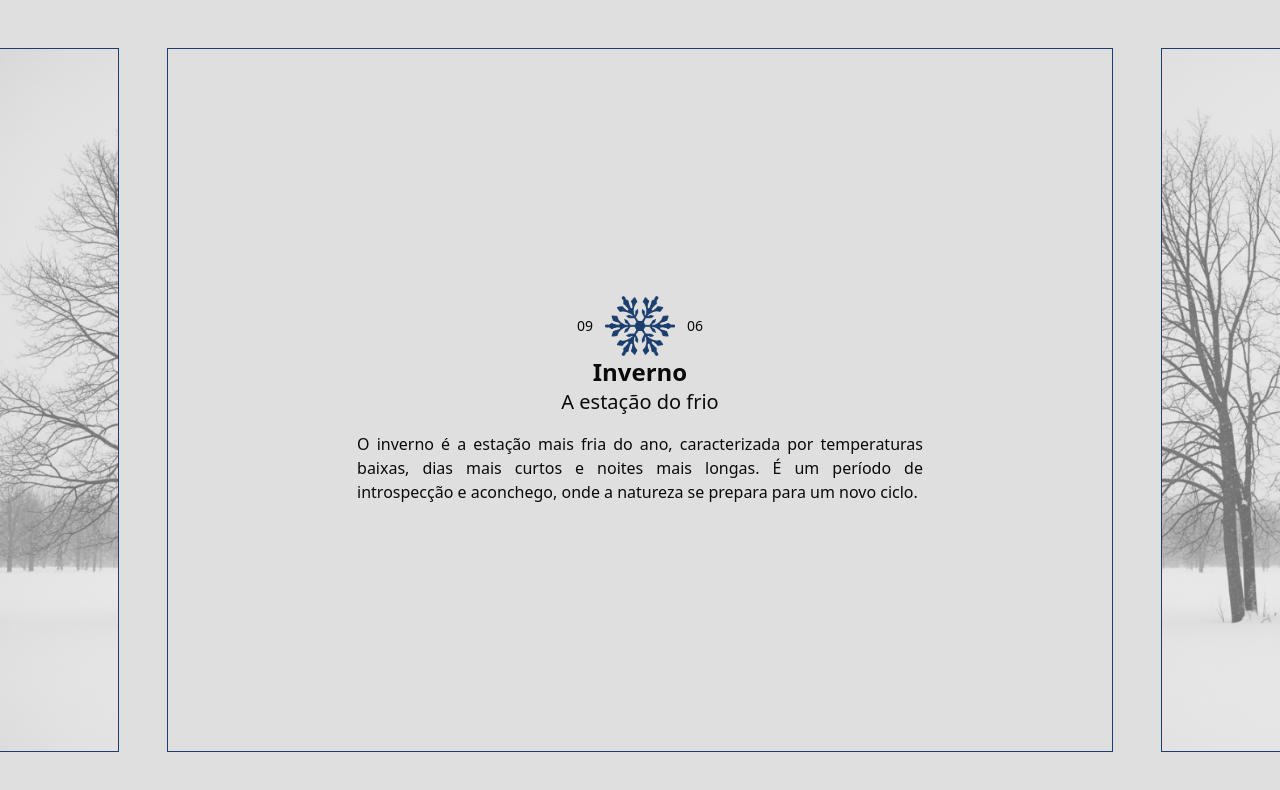
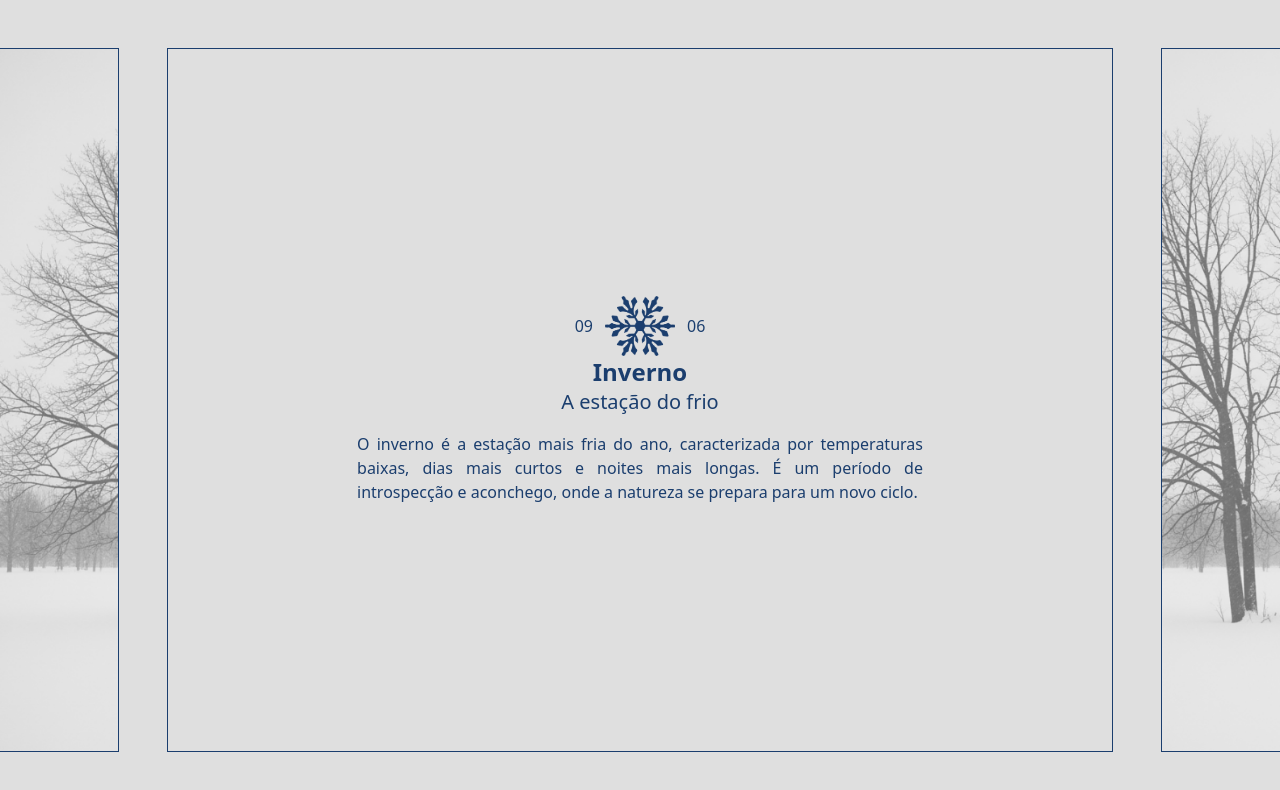
Before and after one commit to f-rxfxel/one-year, a Next.js app: page / in a window 1280 px wide. Shown: the top 790 px of the page. Built offline with nearby package versions, Linux system fonts and the light colour scheme.

Commit message:
Atualização das transições de imagens e cores dos textos

```diff
--- a/app/globals.css
+++ b/app/globals.css
@@ -133,52 +133,69 @@
 @layer utilities {
   .bg-winter-background {
     background-color: var(--color-winter-background);
-    transition: background-color 0.5s ease-in-out;
+    transition: background-color 1s ease-in-out;
   }
   .bg-summer-background {
     background-color: var(--color-summer-background);
-    transition: background-color 0.5s ease-in-out;
+    transition: background-color 1s ease-in-out;
   }
   .bg-autumn-background {
     background-color: var(--color-autumn-background);
-    transition: background-color 0.5s ease-in-out;
+    transition: background-color 1s ease-in-out;
   }
   .bg-spring-background {
     background-color: var(--color-spring-background);
-    transition: background-color 0.5s ease-in-out;
+    transition: background-color 1s ease-in-out;
   }
 
   .border-winter-highlight {
     border-color: var(--color-winter-highlight);
-    transition: border-color 0.5s ease-in-out;
+    transition: border-color 1s ease-in-out;
   }
   .border-summer-highlight {
     border-color: var(--color-summer-highlight);
-    transition: border-color 0.5s ease-in-out;
+    transition: border-color 1s ease-in-out;
   }
   .border-autumn-highlight {
     border-color: var(--color-autumn-highlight);
-    transition: border-color 0.5s ease-in-out;
+    transition: border-color 1s ease-in-out;
   }
   .border-spring-highlight {
     border-color: var(--color-spring-highlight);
-    transition: border-color 0.5s ease-in-out;
+    transition: border-color 1s ease-in-out;
   }
 
   .bg-winter-highlight {
     background-color: var(--color-winter-highlight);
-    transition: background-color 0.5s ease-in-out;
+    transition: background-color 1s ease-in-out;
   }
   .bg-summer-highlight {
     background-color: var(--color-summer-highlight);
-    transition: background-color 0.5s ease-in-out;
+    transition: background-color 1s ease-in-out;
   }
   .bg-autumn-highlight {
     background-color: var(--color-autumn-highlight);
-    transition: background-color 0.5s ease-in-out;
+    transition: background-color 1s ease-in-out;
   }
   .bg-spring-highlight {
     background-color: var(--color-spring-highlight);
-    transition: background-color 0.5s ease-in-out;
+    transition: background-color 1s ease-in-out;
+  }
+
+  .text-winter-highlight {
+    color: var(--color-winter-highlight);
+    transition: color 1s ease-in-out;
+  }
+  .text-summer-highlight {
+    color: var(--color-summer-highlight);
+    transition: color 1s ease-in-out;
+  }
+  .text-autumn-highlight {
+    color: var(--color-autumn-highlight);
+    transition: color 1s ease-in-out;
+  }
+  .text-spring-highlight {
+    color: var(--color-spring-highlight);
+    transition: color 1s ease-in-out;
   }
 }
--- a/app/page.tsx
+++ b/app/page.tsx
@@ -50,41 +50,59 @@ const seasonKeys = Object.keys(seasons) as (keyof typeof seasons)[];
 
 export default function Component() {
   const [seasonKey, setSeasonKey] = useState<keyof typeof seasons>('winter');
+  const [prevSeasonKey, setPrevSeasonKey] = useState<keyof typeof seasons | null>(null);
   const [isScrolling, setIsScrolling] = useState(false);
-  const [imageVisible, setImageVisible] = useState(true);
 
   const season = seasons[seasonKey];
+  const prevSeason = prevSeasonKey ? seasons[prevSeasonKey] : null;
+
+  const transitionToSeason = (newKey: keyof typeof seasons) => {
+    if (seasonKey === newKey) return;
+    setPrevSeasonKey(seasonKey);
+    setSeasonKey(newKey);
+  };
 
   const handlePreviousSeason = () => {
     const currentIndex = seasonKeys.indexOf(seasonKey);
     const previousIndex = (currentIndex - 1 + seasonKeys.length) % seasonKeys.length;
-    setSeasonKey(seasonKeys[previousIndex]);
+    transitionToSeason(seasonKeys[previousIndex]);
   };
 
   const handleNextSeason = () => {
     const currentIndex = seasonKeys.indexOf(seasonKey);
     const nextIndex = (currentIndex + 1) % seasonKeys.length;
-    setSeasonKey(seasonKeys[nextIndex]);
+    transitionToSeason(seasonKeys[nextIndex]);
   };
 
   useEffect(() => {
     const handleWheel = (event: WheelEvent) => {
       if (isScrolling) return;
       setIsScrolling(true);
-      setImageVisible(false); // inicia fade-out
+
+      event.deltaY > 0 ? handleNextSeason() : handlePreviousSeason();
 
       setTimeout(() => {
-        event.deltaY > 0 ? handleNextSeason() : handlePreviousSeason();
-        setImageVisible(true); // inicia fade-in
-      }, 250); // tempo do fade-out
-
-      setTimeout(() => setIsScrolling(false), 500);
+        setPrevSeasonKey(null); // limpa imagem anterior após a transição
+        setIsScrolling(false);
+      }, 600); // deve bater com duração do fade
     };
 
     window.addEventListener('wheel', handleWheel);
     return () => window.removeEventListener('wheel', handleWheel);
   }, [seasonKey, isScrolling]);
 
+  const renderImage = (imgSrc: string, key: string, visible: boolean) => (
+    <Image
+      key={key}
+      src={imgSrc}
+      alt=""
+      fill
+      className={`absolute top-0 left-0 transition-opacity duration-500 ${
+        visible ? 'opacity-100 z-10' : 'opacity-0 z-0'
+      }`}
+      style={{ objectFit: 'cover', mixBlendMode: 'luminosity' }}
+    />
+  );
 
   return (
     <div
@@ -92,49 +110,31 @@ export default function Component() {
     >
       <section
         onClick={handlePreviousSeason}
-        className={`md:w-40 md:h-full h-28 w-full md:border-t md:border-l-0 border-${season.color}-highlight border-b border-r border-l cursor-pointer flex items-center justify-center hover:opacity-80 transition-opacity relative overflow-hidden`}
+        className={`relative md:w-40 md:h-full h-28 w-full md:border-t md:border-l-0 border-${season.color}-highlight border-b border-r border-l cursor-pointer flex items-center justify-center hover:opacity-80 transition-opacity overflow-hidden`}
       >
-<Image
-  key={`${season.key}-1`}
-  src={season.images[0]}
-  alt={season.title}
-  fill
-  className={`transition-opacity duration-500 ${
-    imageVisible ? 'opacity-100' : 'opacity-0'
-  }`}
-  style={{ objectFit: 'cover', mixBlendMode: 'luminosity' }}
-/>
+        {prevSeason && renderImage(prevSeason.images[0], `${prevSeason.key}-1`, false)}
+        {renderImage(season.images[0], `${season.key}-1`, true)}
       </section>
+
       <main
         className={`md:m-12 m-6 size-full border border-${season.color}-highlight flex flex-col items-center justify-center`}
       >
         <div className="flex items-center gap-3">
-          <span className={`text-sm border-${season.color}-highlight`}>09</span>
+          <span className={`text-md text-${season.color}-highlight`}>09</span>
           <Image src={season.icon} alt={season.title} width={70} height={70} />
-          <span className={`text-sm border-${season.color}-highlight`}>06</span>
+          <span className={`text-md text-${season.color}-highlight`}>06</span>
         </div>
-        <h1 className="text-2xl font-bold">{season.title}</h1>
-        <h2 className="text-xl mb-4">{season.subtitle}</h2>
-        <p
-          className={`md:max-w-2/3 px-8 text-md text-justify border-${season.color}-highlight`}
-        >
-          {season.description}
-        </p>
+        <h1 className={`text-2xl font-bold text-${season.color}-highlight`}>{season.title}</h1>
+        <h2 className={`text-xl mb-4 text-${season.color}-highlight`}>{season.subtitle}</h2>
+        <p className={`md:max-w-2/3 px-8 text-md text-justify border-${season.color}-highlight text-${season.color}-highlight`}>{season.description}</p>
       </main>
+
       <section
         onClick={handleNextSeason}
-        className={`md:w-40 md:h-full h-28 w-full md:border-b md:border-r-0 border-${season.color}-highlight border-t border-l border-r cursor-pointer flex items-center justify-center hover:opacity-80 transition-opacity relative overflow-hidden`}
+        className={`relative md:w-40 md:h-full h-28 w-full md:border-b md:border-r-0 border-${season.color}-highlight border-t border-l border-r cursor-pointer flex items-center justify-center hover:opacity-80 transition-opacity overflow-hidden`}
       >
-<Image
-  key={`${season.key}-2`}
-  src={season.images[1]}
-  alt={season.title}
-  fill
-  className={`transition-opacity duration-500 ${
-    imageVisible ? 'opacity-100' : 'opacity-0'
-  }`}
-  style={{ objectFit: 'cover', mixBlendMode: 'luminosity' }}
-/>
+        {prevSeason && renderImage(prevSeason.images[1], `${prevSeason.key}-2`, false)}
+        {renderImage(season.images[1], `${season.key}-2`, true)}
       </section>
     </div>
   );
```
